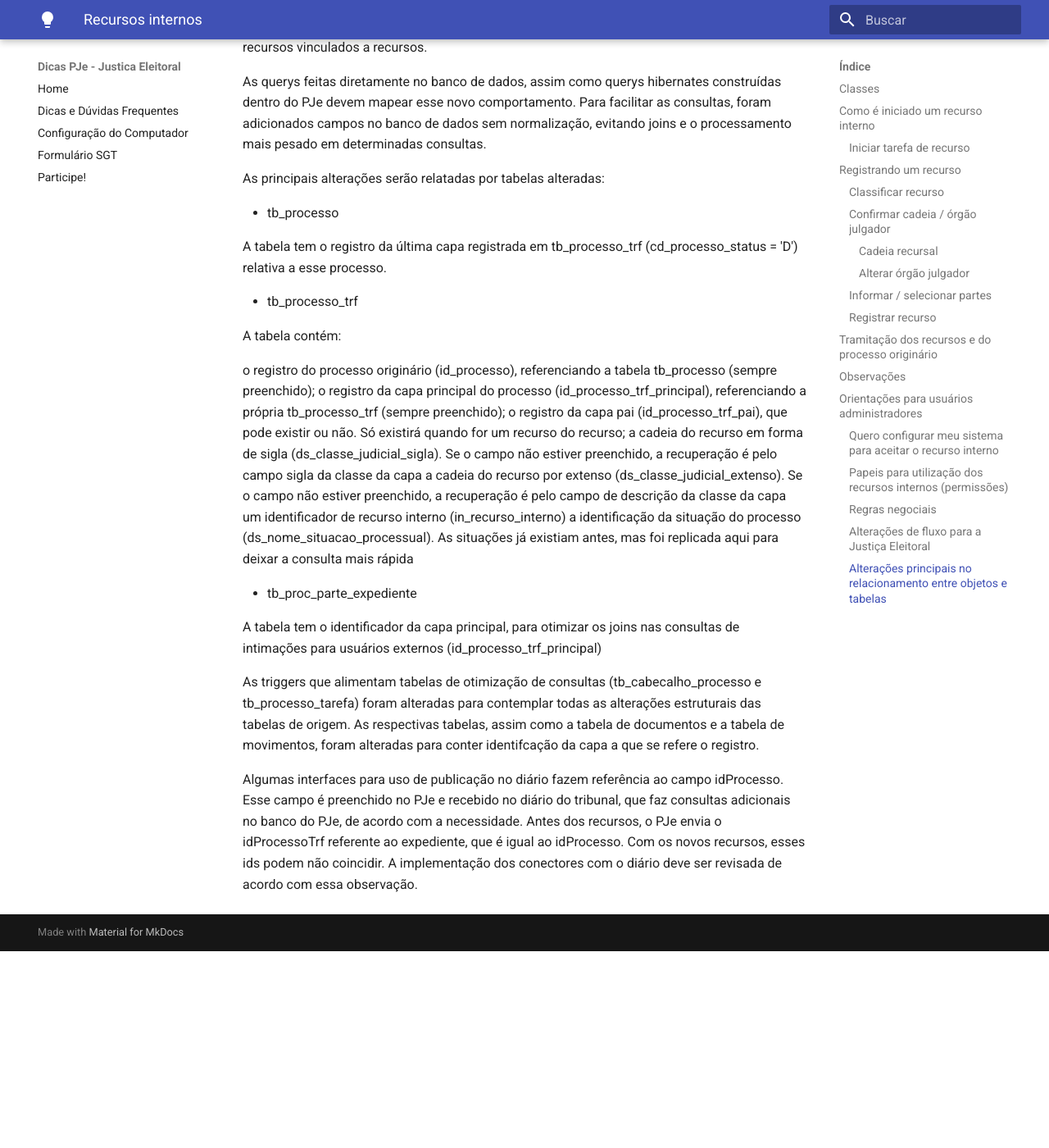
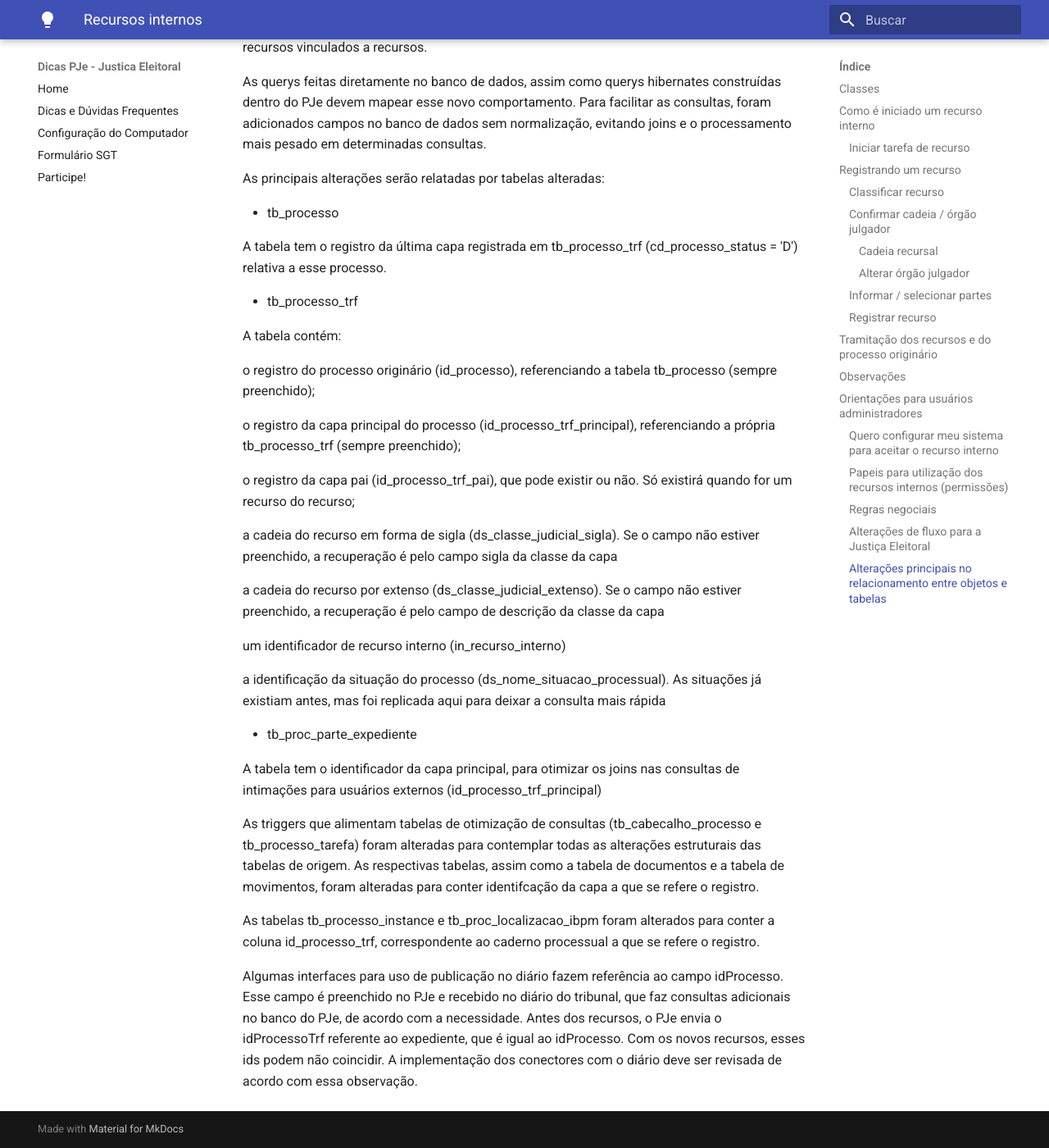
Before and after one commit to PJeJE/dicas_versao_1, an MkDocs documentation site: the page built from docs/recursos.md, in a window 1280 px wide and 1400 px high, scrolled down 21986 px. Shown: the whole window at 82% size. Built offline with MkDocs 1.6.1 and Material for MkDocs 9.7.7, drawn with Linux system fonts in a browser that asks for light colours; nearby versions of some CDN libraries; before the commit the page ends 23146 px from its top, so only the background shows below that.

Commit message:
Update recursos.md

```diff
--- a/docs/recursos.md
+++ b/docs/recursos.md
@@ -276,11 +276,17 @@ A tabela tem o registro da última capa registrada em tb_processo_trf (cd_proces
 A tabela contém:
 
 o registro do processo originário (id_processo), referenciando a tabela tb_processo (sempre preenchido);
+
 o registro da capa principal do processo (id_processo_trf_principal), referenciando a própria tb_processo_trf (sempre preenchido);
+
 o registro da capa pai (id_processo_trf_pai), que pode existir ou não. Só existirá quando for um recurso do recurso;
+
 a cadeia do recurso em forma de sigla (ds_classe_judicial_sigla). Se o campo não estiver preenchido, a recuperação é pelo campo sigla da classe da capa
+
 a cadeia do recurso por extenso (ds_classe_judicial_extenso). Se o campo não estiver preenchido, a recuperação é pelo campo de descrição da classe da capa
+
 um identificador de recurso interno (in_recurso_interno)
+
 a identificação da situação do processo (ds_nome_situacao_processual). As situações já existiam antes, mas foi replicada aqui para deixar a consulta mais rápida
 
 - tb_proc_parte_expediente
@@ -289,4 +295,6 @@ A tabela tem o identificador da capa principal, para otimizar os joins nas consu
 
 As triggers que alimentam tabelas de otimização de consultas (tb_cabecalho_processo e tb_processo_tarefa) foram alteradas para contemplar todas as alterações estruturais das tabelas de origem. As respectivas tabelas, assim como a tabela de documentos e a tabela de movimentos, foram alteradas para conter identifcação da capa a que se refere o registro.
 
+As tabelas tb_processo_instance e tb_proc_localizacao_ibpm foram alterados para conter a coluna id_processo_trf, correspondente ao caderno processual a que se refere o registro.
+
 Algumas interfaces para uso de publicação no diário fazem referência ao campo idProcesso. Esse campo é preenchido no PJe e recebido no diário do tribunal, que faz consultas adicionais no banco do PJe, de acordo com a necessidade. Antes dos recursos, o PJe envia o idProcessoTrf referente ao expediente, que é igual ao idProcesso. Com os novos recursos, esses ids podem não coincidir. A implementação dos conectores com o diário deve ser revisada de acordo com essa observação.
```
